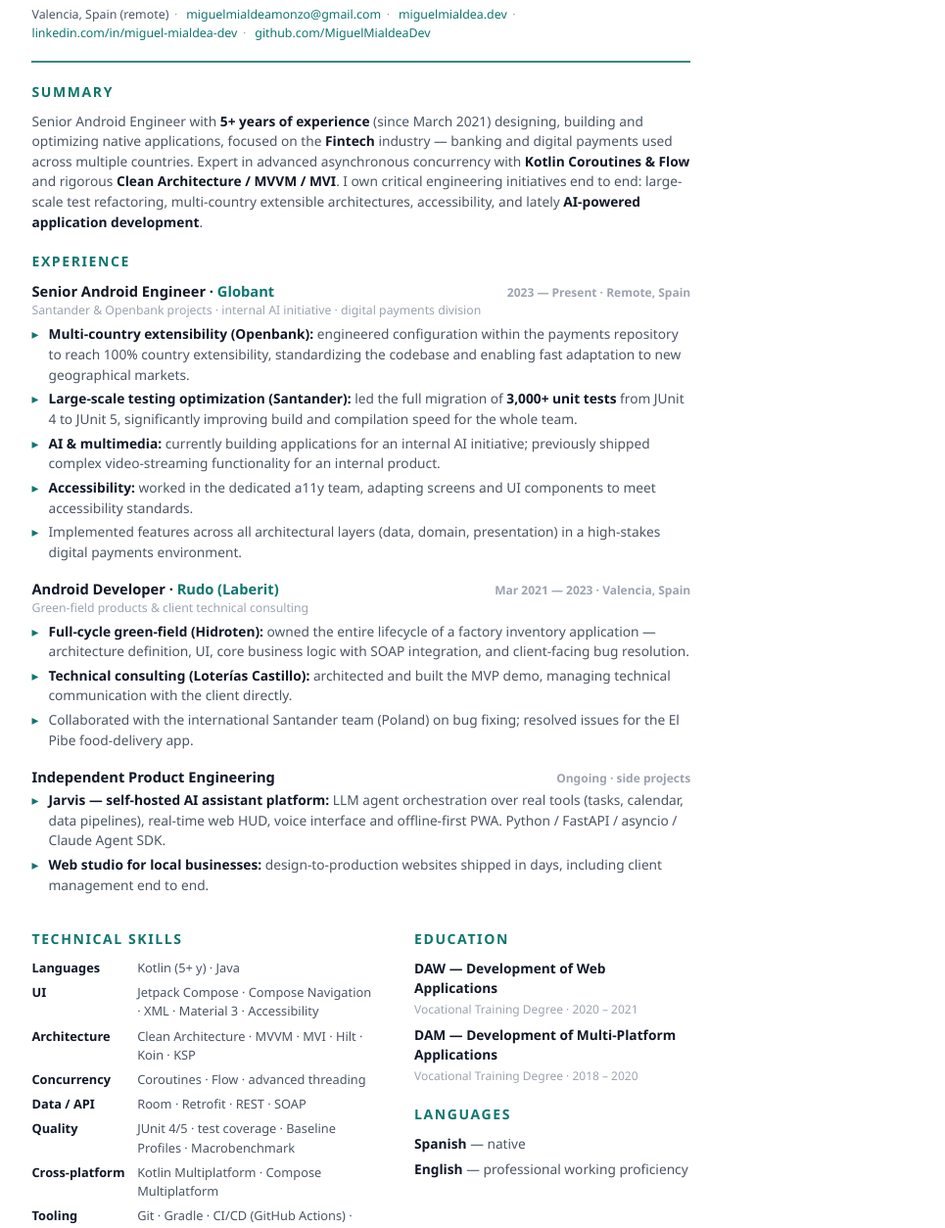
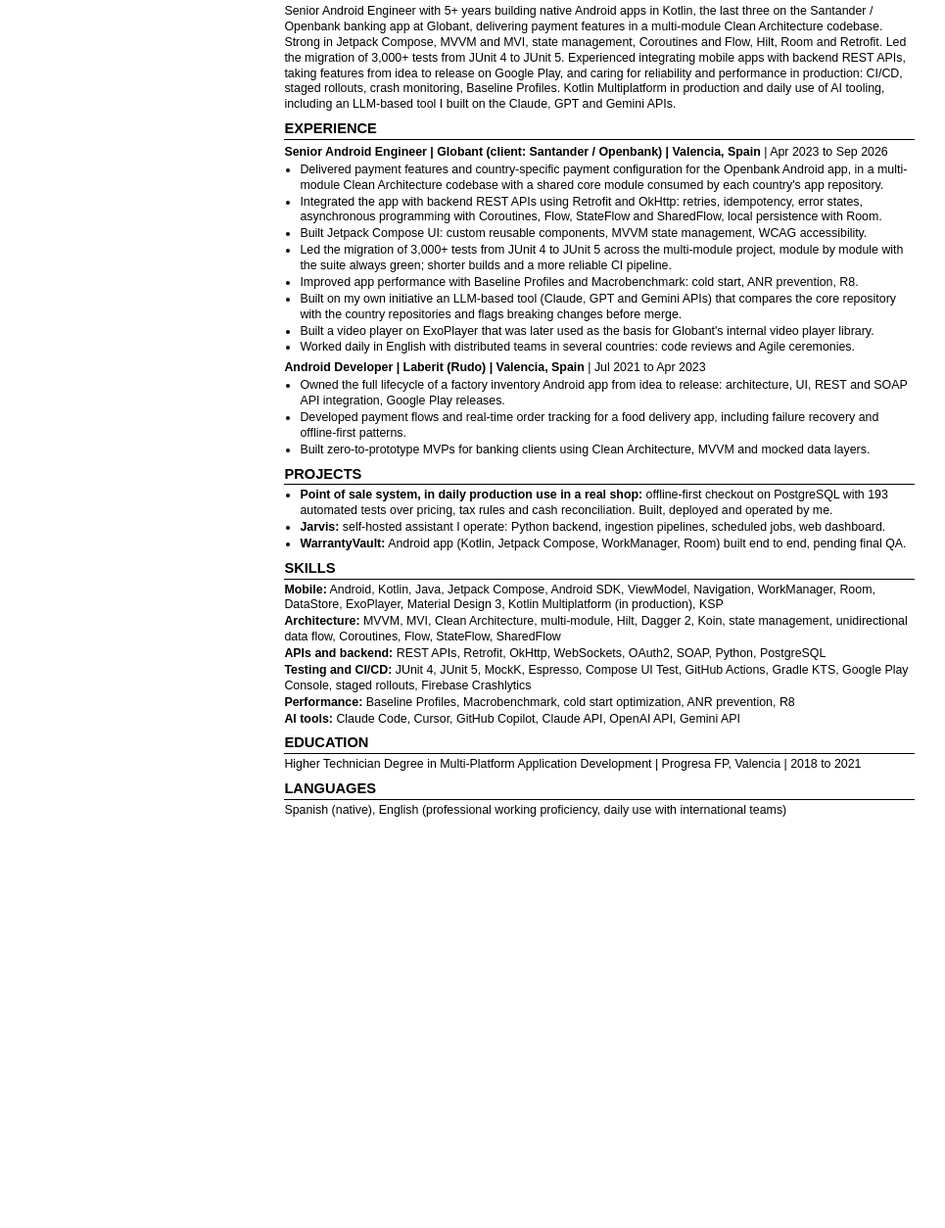
Before and after one commit to MiguelMialdeaDev/miguelmialdea-dev, a plain HTML site: page cv_src.html in a window 1280 px wide. Shown: the part 131-1385 px from the top of the page at 98% size, without its empty margins (28-993 px from the left). After the commit the page ends 967 px from the top, so only its background shows below. Drawn offline with Linux system fonts and the light colour scheme.

Commit message:
Update CV to ATS-friendly version (Sep 2026 end date)

```diff
--- a/cv_src.html
+++ b/cv_src.html
@@ -1,151 +1,51 @@
-<!doctype html>
-<html lang="en">
-<head>
-<meta charset="utf-8" />
-<title>Miguel Ángel Mialdea — CV</title>
-<style>
-  @page { size: A4; margin: 0; }
-  :root{
-    --ink:#111827; --soft:#4b5563; --faint:#9ca3af; --line:#e5e7eb;
-    --acc:#0f766e;
-  }
-  *{box-sizing:border-box;margin:0;padding:0}
-  html,body{background:#fff}
-  body{
-    font-family:"Segoe UI",-apple-system,Roboto,Arial,sans-serif;color:var(--ink);
-    font-size:10.3pt;line-height:1.5;width:210mm;min-height:297mm;padding:14mm 16mm 12mm;
-  }
-  a{color:var(--acc);text-decoration:none}
-
-  /* header */
-  h1{font-size:23pt;font-weight:700;letter-spacing:-.5px}
-  .role{font-size:12.5pt;color:var(--acc);font-weight:600;margin-top:1mm}
-  .contact{margin-top:2.5mm;font-size:9.3pt;color:var(--soft)}
-  .contact span{white-space:nowrap}
-  .contact .sep{color:var(--faint);margin:0 1.5mm}
-
-  .rule{height:2px;background:var(--acc);margin:5mm 0 4mm;opacity:.85}
-
-  h2{font-size:10.5pt;letter-spacing:1.6px;text-transform:uppercase;color:var(--acc);
-     margin:5mm 0 2.5mm;font-weight:700}
-  p.sum{color:var(--soft)}
-  p.sum b{color:var(--ink)}
-
-  /* experience */
-  .job{margin-bottom:4mm}
-  .job-head{display:flex;justify-content:space-between;align-items:baseline}
-  .job-head h3{font-size:11pt;font-weight:700}
-  .job-head h3 .co{color:var(--acc)}
-  .when{font-size:9pt;color:var(--faint);font-weight:600;white-space:nowrap}
-  .job .sub{font-size:9.2pt;color:var(--faint);margin-bottom:1.2mm}
-  ul{list-style:none;margin-top:1mm}
-  li{position:relative;padding-left:4.5mm;color:var(--soft);margin-bottom:1.1mm}
-  li::before{content:"▸";position:absolute;left:0;color:var(--acc)}
-  li b{color:var(--ink)}
-
-  /* skills */
-  .skills{display:grid;grid-template-columns:1fr 1fr;gap:1.6mm 8mm}
-  .sk{display:flex;gap:2.5mm;font-size:9.6pt}
-  .sk b{color:var(--ink);white-space:nowrap;min-width:26mm;font-weight:700}
-  .sk span{color:var(--soft)}
-
-  .two{display:grid;grid-template-columns:1.25fr 1fr;gap:0 10mm}
-
-  .edu div{margin-bottom:1.6mm;color:var(--soft)}
-  .edu b{color:var(--ink)}
-  .edu .when2{color:var(--faint);font-size:9pt}
-
-  .footer-note{margin-top:4mm;font-size:8.6pt;color:var(--faint)}
-</style>
-</head>
-<body>
-
-<h1>Miguel Ángel Mialdea</h1>
-<div class="role">Senior Android Engineer · Kotlin · Jetpack Compose · KMP</div>
-<div class="contact">
-  <span>Valencia, Spain (remote)</span><span class="sep">·</span>
-  <span><a href="mailto:miguelmialdeamonzo@gmail.com">miguelmialdeamonzo@gmail.com</a></span><span class="sep">·</span>
-  <span><a href="https://miguelmialdea.dev">miguelmialdea.dev</a></span><span class="sep">·</span>
-  <span><a href="https://www.linkedin.com/in/miguel-mialdea-dev">linkedin.com/in/miguel-mialdea-dev</a></span><span class="sep">·</span>
-  <span><a href="https://github.com/MiguelMialdeaDev">github.com/MiguelMialdeaDev</a></span>
-</div>
-
-<div class="rule"></div>
+<!DOCTYPE html><html lang=en><head><meta charset=UTF-8>
+<title>Miguel Angel Mialdea Monzo - Senior Android Engineer - CV</title><style>@page{size:letter;margin:.32in .5in}*{box-sizing:border-box}
+body{font-family:Arial,Helvetica,sans-serif;color:#000;max-width:7.5in;margin:0 auto;font-size:9.3pt;line-height:1.28;padding:0 .4in}
+header{text-align:center;margin-bottom:8px}header h1{font-size:19pt;font-weight:bold;margin:0 0 2px}
+.role{font-size:11pt;font-weight:bold;margin-bottom:3px}.contact{font-size:9pt}
+h2{font-size:11pt;font-weight:bold;text-transform:uppercase;margin:7px 0 3px;border-bottom:1px solid #000;padding-bottom:1px}
+p{margin:4px 0}ul{margin:2px 0 3px 16px;padding:0}li{margin:1px 0}
+.job{margin-top:5px;font-weight:bold}.job span{font-weight:normal}
+.sk div{margin:1px 0}</style></head><body>
+<header><h1>Miguel Angel Mialdea Monzo</h1>
+<div class=role>Senior Android Engineer (Kotlin, Jetpack Compose)</div>
+<div class=contact>Valencia, Spain | +34 617 983 637 | miguelmialdeamonzo@gmail.com | linkedin.com/in/miguel-mialdea-dev | github.com/MiguelMialdeaDev</div>
+<div class=contact>EU citizen, no work permit needed. Open to fully remote work from Spain. Available immediately.</div></header>
 
 <h2>Summary</h2>
-<p class="sum">Senior Android Engineer with <b>5+ years of experience</b> (since March 2021) designing, building and optimizing native applications, focused on the <b>Fintech</b> industry — banking and digital payments used across multiple countries. Expert in advanced asynchronous concurrency with <b>Kotlin Coroutines &amp; Flow</b> and rigorous <b>Clean Architecture / MVVM / MVI</b>. I own critical engineering initiatives end to end: large-scale test refactoring, multi-country extensible architectures, accessibility, and lately <b>AI-powered application development</b>.</p>
+<p>Senior Android Engineer with 5+ years building native Android apps in Kotlin, the last three on the Santander / Openbank banking app at Globant, delivering payment features in a multi-module Clean Architecture codebase. Strong in Jetpack Compose, MVVM and MVI, state management, Coroutines and Flow, Hilt, Room and Retrofit. Led the migration of 3,000+ tests from JUnit 4 to JUnit 5. Experienced integrating mobile apps with backend REST APIs, taking features from idea to release on Google Play, and caring for reliability and performance in production: CI/CD, staged rollouts, crash monitoring, Baseline Profiles. Kotlin Multiplatform in production and daily use of AI tooling, including an LLM-based tool I built on the Claude, GPT and Gemini APIs.</p>
 
 <h2>Experience</h2>
+<div class=job>Senior Android Engineer | Globant (client: Santander / Openbank) | Valencia, Spain <span>| Apr 2023 to Sep 2026</span></div>
+<ul><li>Delivered payment features and country-specific payment configuration for the Openbank Android app, in a multi-module Clean Architecture codebase with a shared core module consumed by each country's app repository.</li>
+<li>Integrated the app with backend REST APIs using Retrofit and OkHttp: retries, idempotency, error states, asynchronous programming with Coroutines, Flow, StateFlow and SharedFlow, local persistence with Room.</li>
+<li>Built Jetpack Compose UI: custom reusable components, MVVM state management, WCAG accessibility.</li>
+<li>Led the migration of 3,000+ tests from JUnit 4 to JUnit 5 across the multi-module project, module by module with the suite always green; shorter builds and a more reliable CI pipeline.</li>
+<li>Improved app performance with Baseline Profiles and Macrobenchmark: cold start, ANR prevention, R8.</li>
+<li>Built on my own initiative an LLM-based tool (Claude, GPT and Gemini APIs) that compares the core repository with the country repositories and flags breaking changes before merge.</li>
+<li>Built a video player on ExoPlayer that was later used as the basis for Globant's internal video player library.</li>
+<li>Worked daily in English with distributed teams in several countries: code reviews and Agile ceremonies.</li></ul>
+<div class=job>Android Developer | Laberit (Rudo) | Valencia, Spain <span>| Jul 2021 to Apr 2023</span></div>
+<ul><li>Owned the full lifecycle of a factory inventory Android app from idea to release: architecture, UI, REST and SOAP API integration, Google Play releases.</li>
+<li>Developed payment flows and real-time order tracking for a food delivery app, including failure recovery and offline-first patterns.</li>
+<li>Built zero-to-prototype MVPs for banking clients using Clean Architecture, MVVM and mocked data layers.</li></ul>
 
-<div class="job">
-  <div class="job-head">
-    <h3>Senior Android Engineer · <span class="co">Globant</span></h3>
-    <span class="when">2023 — Present · Remote, Spain</span>
-  </div>
-  <div class="sub">Santander &amp; Openbank projects · internal AI initiative · digital payments division</div>
-  <ul>
-    <li><b>Multi-country extensibility (Openbank):</b> engineered configuration within the payments repository to reach 100% country extensibility, standardizing the codebase and enabling fast adaptation to new geographical markets.</li>
-    <li><b>Large-scale testing optimization (Santander):</b> led the full migration of <b>3,000+ unit tests</b> from JUnit 4 to JUnit 5, significantly improving build and compilation speed for the whole team.</li>
-    <li><b>AI &amp; multimedia:</b> currently building applications for an internal AI initiative; previously shipped complex video-streaming functionality for an internal product.</li>
-    <li><b>Accessibility:</b> worked in the dedicated a11y team, adapting screens and UI components to meet accessibility standards.</li>
-    <li>Implemented features across all architectural layers (data, domain, presentation) in a high-stakes digital payments environment.</li>
-  </ul>
-</div>
+<h2>Projects</h2>
+<ul><li><b>Point of sale system, in daily production use in a real shop:</b> offline-first checkout on PostgreSQL with 193 automated tests over pricing, tax rules and cash reconciliation. Built, deployed and operated by me.</li>
+<li><b>Jarvis:</b> self-hosted assistant I operate: Python backend, ingestion pipelines, scheduled jobs, web dashboard.</li>
+<li><b>WarrantyVault:</b> Android app (Kotlin, Jetpack Compose, WorkManager, Room) built end to end, pending final QA.</li></ul>
 
-<div class="job">
-  <div class="job-head">
-    <h3>Android Developer · <span class="co">Rudo (Laberit)</span></h3>
-    <span class="when">Mar 2021 — 2023 · Valencia, Spain</span>
-  </div>
-  <div class="sub">Green-field products &amp; client technical consulting</div>
-  <ul>
-    <li><b>Full-cycle green-field (Hidroten):</b> owned the entire lifecycle of a factory inventory application — architecture definition, UI, core business logic with SOAP integration, and client-facing bug resolution.</li>
-    <li><b>Technical consulting (Loterías Castillo):</b> architected and built the MVP demo, managing technical communication with the client directly.</li>
-    <li>Collaborated with the international Santander team (Poland) on bug fixing; resolved issues for the El Pibe food-delivery app.</li>
-  </ul>
-</div>
+<h2>Skills</h2><div class=sk>
+<div><b>Mobile:</b> Android, Kotlin, Java, Jetpack Compose, Android SDK, ViewModel, Navigation, WorkManager, Room, DataStore, ExoPlayer, Material Design 3, Kotlin Multiplatform (in production), KSP</div>
+<div><b>Architecture:</b> MVVM, MVI, Clean Architecture, multi-module, Hilt, Dagger 2, Koin, state management, unidirectional data flow, Coroutines, Flow, StateFlow, SharedFlow</div>
+<div><b>APIs and backend:</b> REST APIs, Retrofit, OkHttp, WebSockets, OAuth2, SOAP, Python, PostgreSQL</div>
+<div><b>Testing and CI/CD:</b> JUnit 4, JUnit 5, MockK, Espresso, Compose UI Test, GitHub Actions, Gradle KTS, Google Play Console, staged rollouts, Firebase Crashlytics</div>
+<div><b>Performance:</b> Baseline Profiles, Macrobenchmark, cold start optimization, ANR prevention, R8</div>
+<div><b>AI tools:</b> Claude Code, Cursor, GitHub Copilot, Claude API, OpenAI API, Gemini API</div></div>
 
-<div class="job">
-  <div class="job-head">
-    <h3>Independent Product Engineering</h3>
-    <span class="when">Ongoing · side projects</span>
-  </div>
-  <ul>
-    <li><b>Jarvis — self-hosted AI assistant platform:</b> LLM agent orchestration over real tools (tasks, calendar, data pipelines), real-time web HUD, voice interface and offline-first PWA. Python / FastAPI / asyncio / Claude Agent SDK.</li>
-    <li><b>Web studio for local businesses:</b> design-to-production websites shipped in days, including client management end to end.</li>
-  </ul>
-</div>
+<h2>Education</h2>
+<div>Higher Technician Degree in Multi-Platform Application Development | Progresa FP, Valencia | 2018 to 2021</div>
 
-<div class="two">
-<div>
-<h2>Technical Skills</h2>
-<div class="skills" style="grid-template-columns:1fr">
-  <div class="sk"><b>Languages</b><span>Kotlin (5+ y) · Java</span></div>
-  <div class="sk"><b>UI</b><span>Jetpack Compose · Compose Navigation · XML · Material 3 · Accessibility</span></div>
-  <div class="sk"><b>Architecture</b><span>Clean Architecture · MVVM · MVI · Hilt · Koin · KSP</span></div>
-  <div class="sk"><b>Concurrency</b><span>Coroutines · Flow · advanced threading</span></div>
-  <div class="sk"><b>Data / API</b><span>Room · Retrofit · REST · SOAP</span></div>
-  <div class="sk"><b>Quality</b><span>JUnit 4/5 · test coverage · Baseline Profiles · Macrobenchmark</span></div>
-  <div class="sk"><b>Cross-platform</b><span>Kotlin Multiplatform · Compose Multiplatform</span></div>
-  <div class="sk"><b>Tooling</b><span>Git · Gradle · CI/CD (GitHub Actions) · Play Store publishing</span></div>
-  <div class="sk"><b>Specialties</b><span>Fintech (payments/banking) · AI app development · video/multimedia</span></div>
-</div>
-</div>
-<div>
-<h2>Education</h2>
-<div class="edu">
-  <div><b>DAW — Development of Web Applications</b><br><span class="when2">Vocational Training Degree · 2020 – 2021</span></div>
-  <div><b>DAM — Development of Multi-Platform Applications</b><br><span class="when2">Vocational Training Degree · 2018 – 2020</span></div>
-</div>
 <h2>Languages</h2>
-<div class="edu">
-  <div><b>Spanish</b> — native</div>
-  <div><b>English</b> — professional working proficiency</div>
-</div>
-</div>
-</div>
-
-<p class="footer-note">More at miguelmialdea.dev · References available on request</p>
-
-</body>
-</html>
+<div>Spanish (native), English (professional working proficiency, daily use with international teams)</div>
+</body></html>
```
Also changed, not shown: 1 other file.
